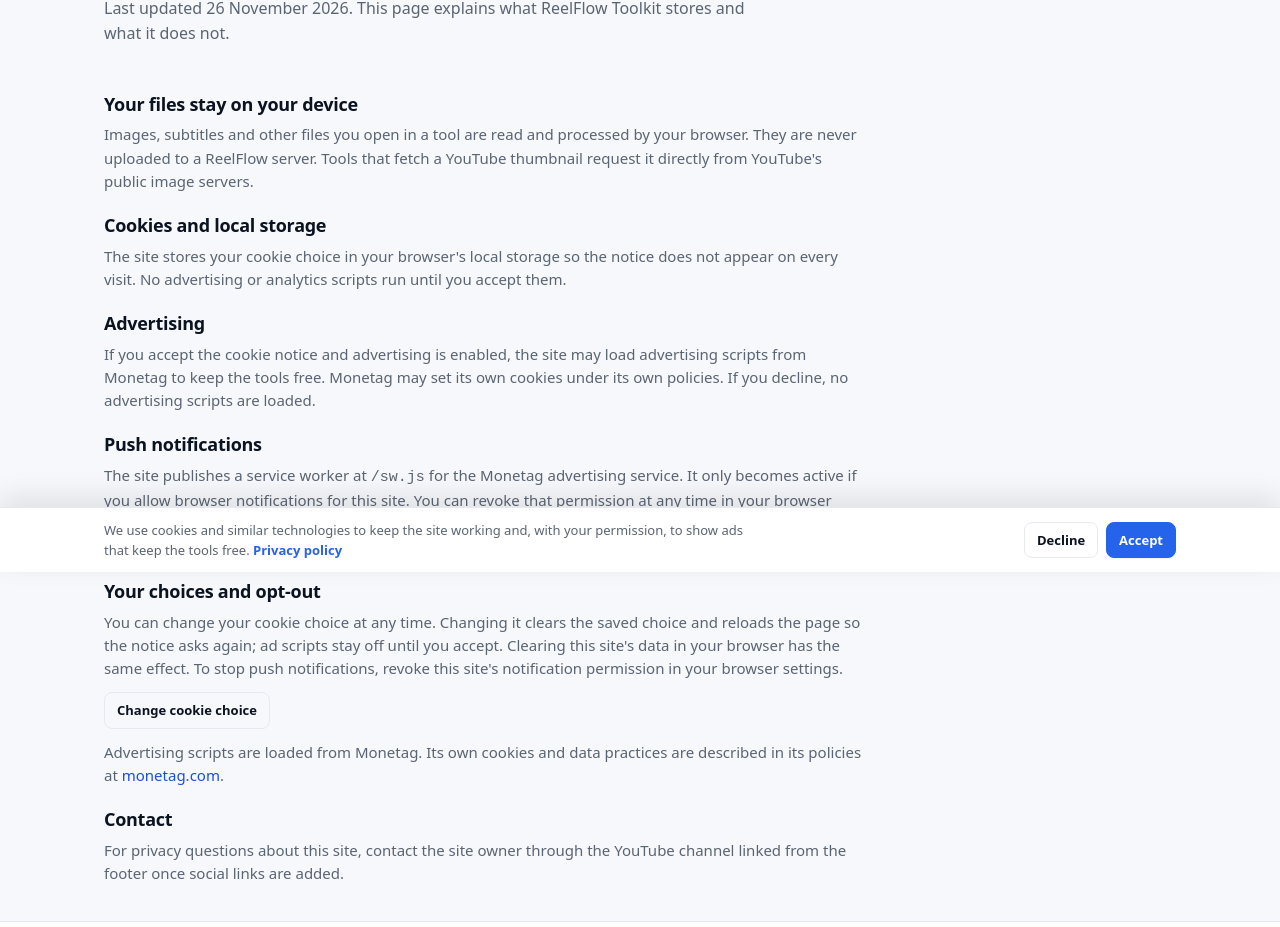
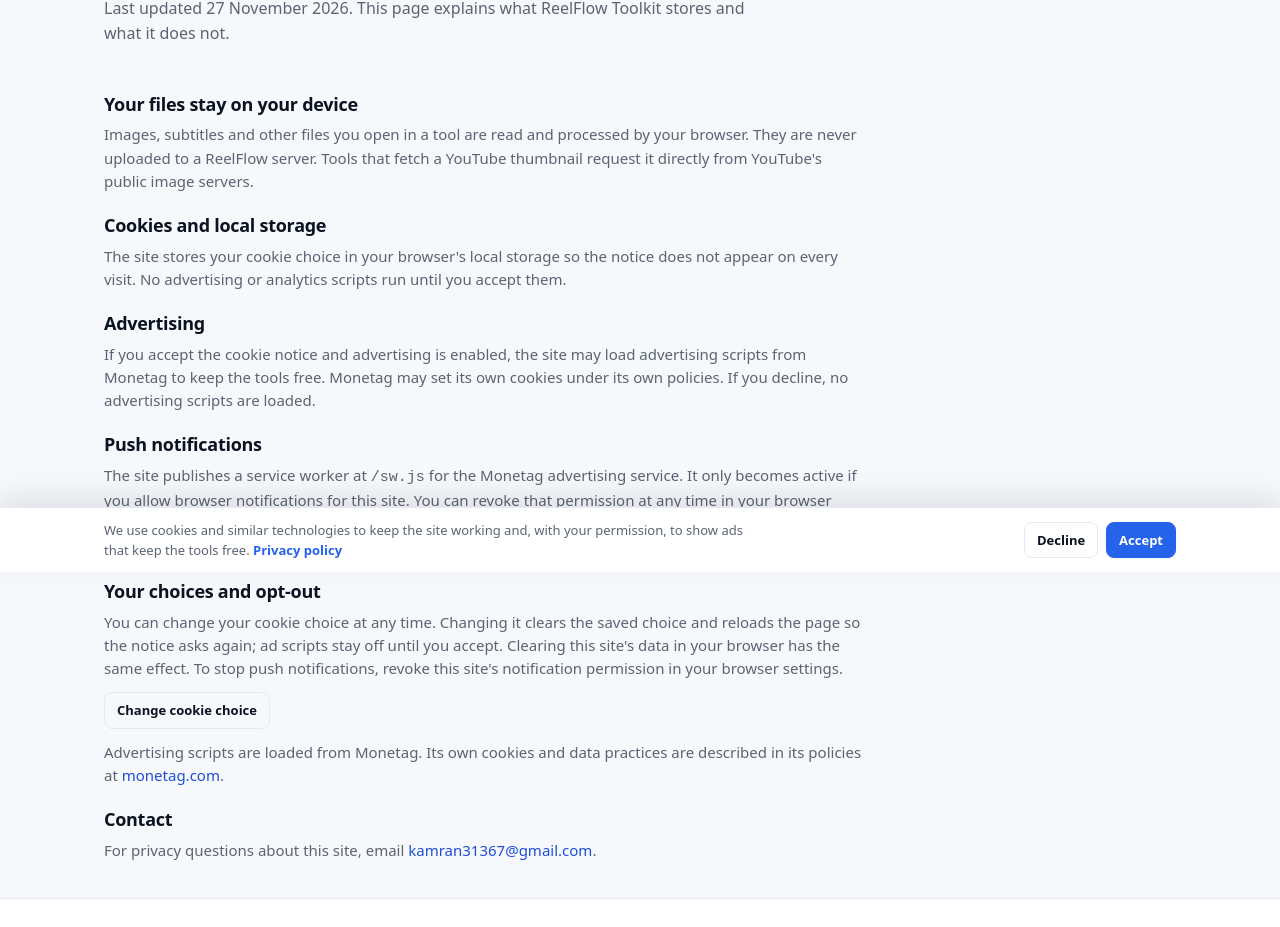
Before and after one commit to kamran31367-art/reelflowlive, an Eleventy site: page src/privacy.njk in a window 1280 px wide. Shown: the part 228-1155 px from the top of the page. Built offline with nearby package versions, Linux system fonts and the light colour scheme; Eleventy itself is replaced by a stand-in of ours; files that its build step writes are made by us from their sources.

Commit message:
Put a real contact on the privacy policy
Monetag's terms require a policy that tells visitors how to reach the
publisher, and the old paragraph pointed at links that do not exist yet.

```diff
--- a/src/_data/system.json
+++ b/src/_data/system.json
@@ -6,6 +6,6 @@
   "privacy": {
     "metaTitle": "Privacy Policy | ReelFlow Toolkit",
     "description": "How ReelFlow Toolkit handles files, cookies and analytics. The tools process your files locally in the browser.",
-    "updated": "26 November 2026"
+    "updated": "27 November 2026"
   }
 }
--- a/src/privacy.njk
+++ b/src/privacy.njk
@@ -36,5 +36,5 @@ mainClass: wrap
   <p>Advertising scripts are loaded from Monetag. Its own cookies and data practices are described in its policies at <a href="https://monetag.com/" rel="noopener" target="_blank">monetag.com</a>.</p>
 
   <h2>Contact</h2>
-  <p>For privacy questions about this site, contact the site owner through the YouTube channel linked from the footer once social links are added.</p>
+  <p>For privacy questions about this site, email <a href="mailto:kamran31367@gmail.com">kamran31367@gmail.com</a>.</p>
 </section>
```
Also changed, not shown: tests/check-links.mjs (+1 -0 lines).
